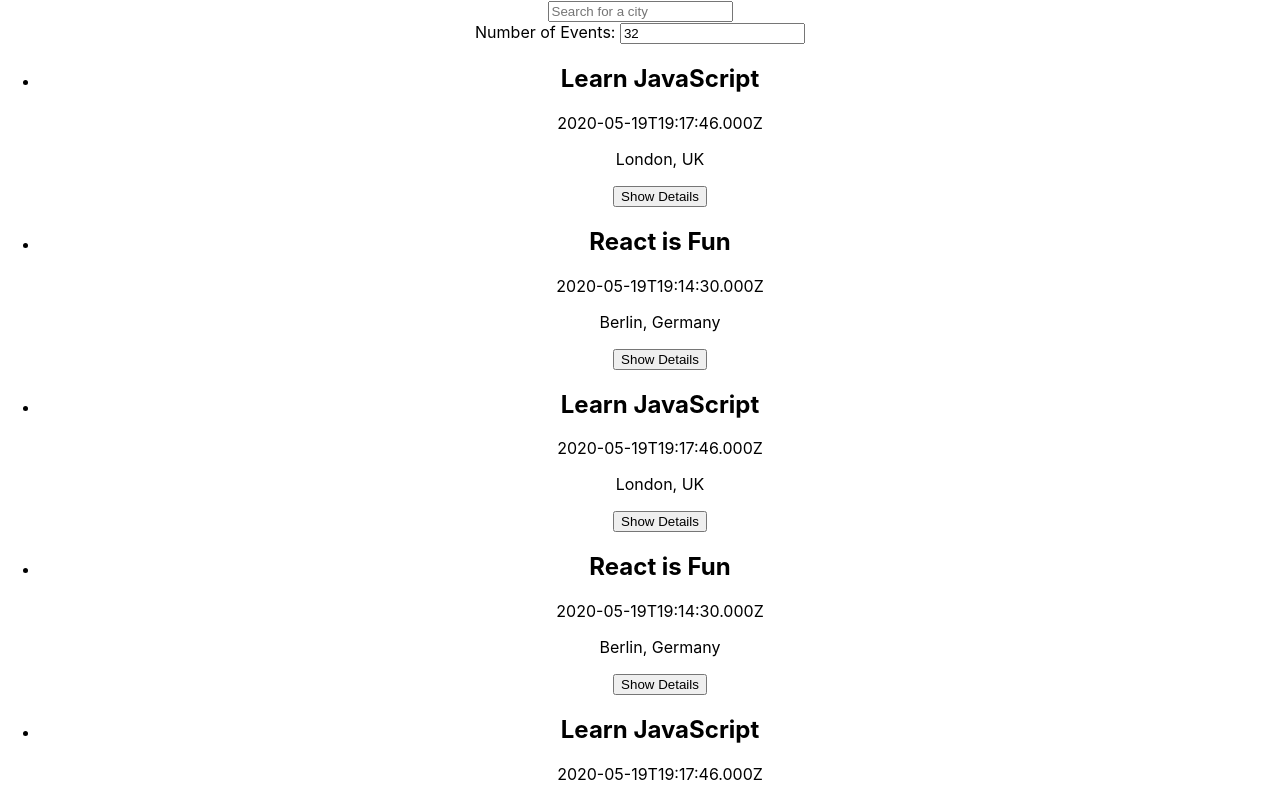
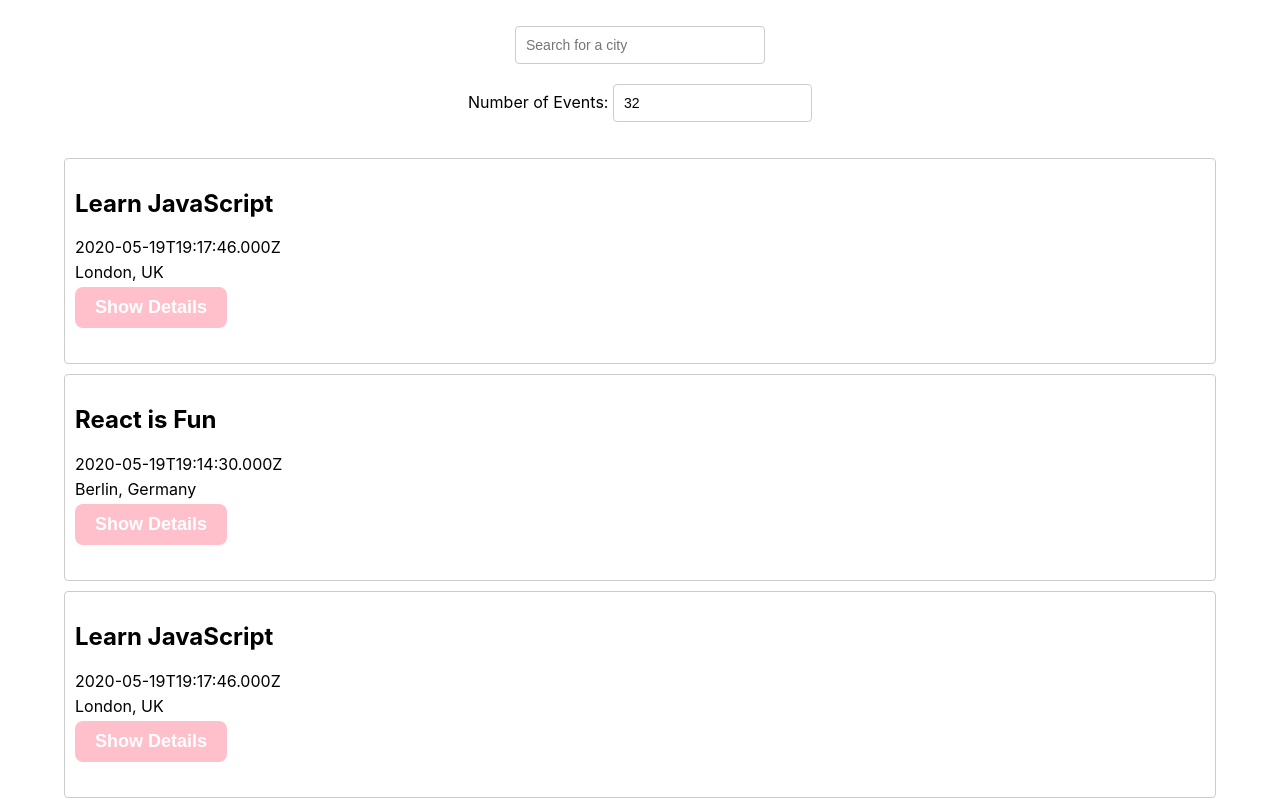
Before and after one commit to haleytolar/meet3, a React (Create React App) app: page / in a window 1280 px wide. Shown: the top 800 px of the page. Built offline with nearby package versions, Linux system fonts and the light colour scheme.

Commit message:
changed button colors

```diff
--- a/src/App.css
+++ b/src/App.css
@@ -1,38 +1,99 @@
+@import url(https://fonts.googleapis.com/css?family=Roboto:500);
 .App {
   text-align: center;
+  padding: 2% 5%;
 }
 
-.App-logo {
-  height: 40vmin;
-  pointer-events: none;
+.App * {
+  box-sizing: border-box;
 }
 
-@media (prefers-reduced-motion: no-preference) {
-  .App-logo {
-    animation: App-logo-spin infinite 20s linear;
-  }
+ul {
+  padding: 0;
+  list-style: none;
 }
 
-.App-header {
-  background-color: #282c34;
-  min-height: 100vh;
+p {
+  margin: 5px 0;
+}
+
+input[type="text"],
+input[type="number"] {
+  padding: 8px 6px 8px 10px;
+  border-radius: 4px;
+  outline: none;
+  border: 1px solid #ccc;
+  font-size: 14px;
+  line-height: 20px;
+  align-self: center;
+  height: 38px;
+  margin-bottom: 20px;
+}
+
+.city {
+  width: 250px;
+}
+
+#city-search {
   display: flex;
   flex-direction: column;
-  align-items: center;
-  justify-content: center;
-  font-size: calc(10px + 2vmin);
+  margin: auto;
+  position: relative;
+}
+
+.suggestions {
+  width: 250px;
+  position: absolute;
+  top: 45px;
+  z-index: 2;
+  align-self: center;
+  margin: 0;
+  font-size: 14px;
+  box-shadow: 10px 10px 16px -12px rgba(0, 0, 0, 0.75);
+}
+
+.suggestions > li {
+  text-align: left;
+  padding: 8px 6px 8px 10px;
+  background-color: #eee;
+  cursor: default;
+}
+
+.suggestions > li:last-child {
+  border-bottom-left-radius: 4px;
+  border-bottom-right-radius: 4px;
+}
+
+.suggestions > li:hover {
+  background-color: #bcdcdb;
+}
+
+.event {
+  padding: 10px 10px 35px;
+  margin-bottom: 10px;
+  text-align: left;
+  border: 1px solid #ccc;
+  border-radius: 4px;
+  position: relative;
+}
+
+.details-btn {
+  position: absolute;
+  right: 5px;
+  bottom: 5px;
+  padding: 5px 8px;
+  border-radius: 4px;
+  outline: none;
+  cursor: pointer;
+}
+
+.showDetailsButton {
+  background-color: pink;
+  font-size: 18px;
+  font-weight: bold;
+  border-radius: 8px;
+  padding: 10px 20px;
+  border: none;
+  cursor: pointer;
   color: white;
 }
-
-.App-link {
-  color: #61dafb;
-}
-
-@keyframes App-logo-spin {
-  from {
-    transform: rotate(0deg);
-  }
-  to {
-    transform: rotate(360deg);
-  }
-}
```
